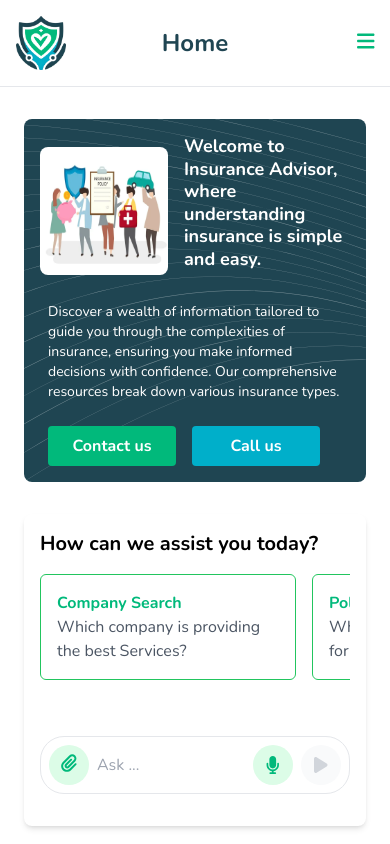
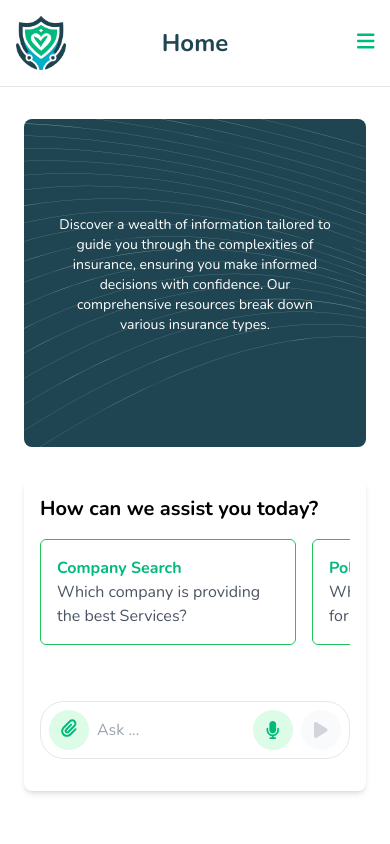
Before and after one commit to tantunholdings/medicare-tantun-web, a Next.js app: page / in a window 390 px wide. Built offline with nearby package versions, Linux system fonts and the light colour scheme.

Commit message:
Rasula_Dev fixes

```diff
--- a/app/layout.tsx
+++ b/app/layout.tsx
@@ -14,8 +14,8 @@ const geistMono = localFont({
 });
 
 export const metadata: Metadata = {
-  title: "Create Next App",
-  description: "Generated by create next app",
+  title: "MediCare",
+  description: "Generated by SahiruW",
 };
 
 export default function RootLayout({
--- a/components/AssistanceSection.js
+++ b/components/AssistanceSection.js
@@ -1,11 +1,6 @@
-"use client"; // Mark this as a client component
-
-import { useState } from "react";
-import Card from "./Card"; // Import the Card component from the new file
 import ChatPopup from "./ChatPopup";
 
 export default function AssistanceSection() {
-
   return (
     <section className="mt-8 bg-white p-4 rounded-lg shadow-md ">
       <h2 className="text-xl font-semibold mb-4">
--- a/components/BlogPage.js
+++ b/components/BlogPage.js
@@ -3,10 +3,34 @@
 import React, { useEffect, useState } from "react";
 import PropTypes from "prop-types";
 import BlogCard from "./BlogCard";
+import BlogPageSkeleton from "./skeleton/BlogPageSkeleton"; // Import the skeleton
 
 export default function BlogPage({ blogId }) {
   const [blogData, setBlogData] = useState(null);
   const [recentPosts, setRecentPosts] = useState([]);
+  const [loading, setLoading] = useState(true); // Loading state
+
+  function reformatBlogContent(content) {
+    // Step 1: Remove new lines
+    let formattedContent = content.replace(/\r\n/g, ""); // Remove \r\n new lines
+
+    // Step 2: Add top margin to heading tags (h1, h2, h3, h4, h5, h6)
+    formattedContent = formattedContent.replace(
+      /<h([1-6])>/g,
+      '<h$1 style="margin-top: 1.5em;">'
+    );
+
+    // Step 3: Indent list items (li)
+    formattedContent = formattedContent.replace(
+      /<li>/g,
+      '<li style="padding-left: 20px;">'
+    );
+
+    // Step 4: Add small margin before and after paragraphs (p)
+    formattedContent = formattedContent.replace(/<p>/g, "");
+
+    return formattedContent;
+  }
 
   // Fetch blog data by ID
   useEffect(() => {
@@ -17,10 +41,16 @@ export default function BlogPage({ blogId }) {
         );
         const data = await response.json();
         if (data && data.blog) {
-          setBlogData(data.blog);
+          // Reformat the content
+          const formattedContent = reformatBlogContent(data.blog.content);
+
+          // Set the blog data with the formatted content
+          setBlogData({ ...data.blog, content: formattedContent });
         }
       } catch (error) {
         console.error("Error fetching blog data:", error);
+      } finally {
+        setLoading(false); // Set loading to false after fetching
       }
     };
 
@@ -49,8 +79,9 @@ export default function BlogPage({ blogId }) {
     fetchRecentPosts();
   }, []);
 
-  if (!blogData) {
-    return <div>Loading...</div>;
+  // Show skeleton if loading
+  if (loading) {
+    return <BlogPageSkeleton />; // Show skeleton loader while data is loading
   }
 
   const { title, subtitle, author, tags, content, date, image_url } = blogData;
--- a/components/HeroSection.js
+++ b/components/HeroSection.js
@@ -1,10 +1,11 @@
 "use client"; // Ensure this is a client-side component
 
-import { useState } from "react";
+import { useState, useEffect } from "react";
 import DetailsPopup from "./DetailsPopup"; // Assuming DetailsPopup is correctly imported
 
 export default function HeroSection() {
   const [showDetailsPopup, setShowDetailsPopup] = useState(false);
+  const [carouselView, setCarouselView] = useState(0); // 0 for topic & image, 1 for text section
 
   const handleContactUsClick = () => {
     setShowDetailsPopup(true); // Show the popup when Contact Us is clicked
@@ -13,6 +14,15 @@ export default function HeroSection() {
   const closeDetailsPopup = () => {
     setShowDetailsPopup(false); // Close the popup
   };
+
+  // Carousel Effect
+  useEffect(() => {
+    const interval = setInterval(() => {
+      setCarouselView((prev) => (prev === 0 ? 1 : 0)); // Toggle between 0 and 1
+    }, 5000); // Switch every 5 seconds
+
+    return () => clearInterval(interval); // Cleanup on unmount
+  }, []);
 
   return (
     <>
@@ -26,32 +36,53 @@ export default function HeroSection() {
         }}
       >
         <div className="flex flex-col items-center md:flex-row">
-          {/* For mobile, the image appears at the top */}
-          <div className="md:hidden mb-4 flex items-center">
-            <img
-              alt="Placeholder image representing insurance information"
-              className="rounded-lg h-32 w-32 mr-4" // Added margin-right (mr-4) for space between the image and text
-              src="/assets/placeholder-image.jpg" // Correct placeholder image path
-              width="100"
-              height="100"
-            />
-            <div className="text-left">
-              <h1 className="text-lg sm:text-xl font-bold mb-4 leading-tight">
-                {" "}
-                {/* Adjusted text size for small screens */}
-                Welcome to Insurance Advisor, where understanding insurance is
-                simple and easy.
-              </h1>
+          {/* Mobile Carousel Section */}
+          <div className="md:hidden mb-4 w-full flex items-center justify-center">
+            {/* Carousel container with a larger fixed height and transition */}
+            <div
+              className="relative w-full flex flex-col justify-center items-center transition-all duration-500 ease-in-out"
+              style={{
+                minHeight: "280px",
+                height: "280px",
+                overflow: "hidden",
+              }} // Increased height to fit both text and image
+            >
+              {/* Show Topic & Image on first view */}
+              {carouselView === 0 && (
+                <div className="absolute inset-0 flex flex-col items-center justify-center transition-opacity duration-500 opacity-100 text-center">
+                  <img
+                    alt="Placeholder image representing insurance information"
+                    className="rounded-lg h-40 w-60 mb-2"
+                    src="/assets/placeholder-image.jpg" // Correct placeholder image path
+                    width="100"
+                    height="100"
+                  />
+                  <h1 className="text-lg sm:text-xl font-bold leading-tight text-center px-4">
+                    Welcome to Insurance Advisor, where understanding insurance
+                    is simple and easy.
+                  </h1>
+                </div>
+              )}
+              {/* Show Text Section on second view */}
+              {carouselView === 1 && (
+                <div className="absolute inset-0 flex flex-col items-center justify-center transition-opacity duration-500 opacity-100">
+                  <p className="text-sm text-center px-4">
+                    Discover a wealth of information tailored to guide you
+                    through the complexities of insurance, ensuring you make
+                    informed decisions with confidence. Our comprehensive
+                    resources break down various insurance types.
+                  </p>
+                </div>
+              )}
             </div>
           </div>
 
-          {/* Text Section */}
-          <div className="md:w-2/3 text-left">
-            <h1 className="hidden md:block text-xl md:text-2xl lg:text-3xl font-bold mb-4 leading-tight px-2">
+          {/* Text Section for larger screens */}
+          <div className="hidden md:block md:w-2/3 text-left">
+            <h1 className="md:block text-xl md:text-2xl lg:text-3xl font-bold mb-4 leading-tight px-2">
               Welcome to Insurance Advisor, where understanding insurance is
               simple and easy.
             </h1>
-
             <p className="text-sm md:text-base mb-6 px-2">
               Discover a wealth of information tailored to guide you through the
               complexities of insurance, ensuring you make informed decisions
@@ -59,7 +90,10 @@ export default function HeroSection() {
               insurance types.
             </p>
             <div className="flex space-x-4 px-2">
-              <button className="bg-primary hover:bg-green-600 text-white font-semibold py-2 px-4 rounded w-32">
+              <button
+                className="bg-primary hover:bg-green-600 text-white font-semibold py-2 px-4 rounded w-32"
+                onClick={handleContactUsClick}
+              >
                 Contact us
               </button>
               <button className="bg-secondary hover:bg-blue-600 text-white font-semibold py-2 px-4 rounded w-32">
--- /dev/null
+++ b/components/skeleton/BlogPageSkeleton.js
@@ -0,0 +1,49 @@
+const BlogPageSkeleton = () => {
+  return (
+    <div className="bg-white p-6">
+      <div className="max-w-6xl mx-auto bg-white rounded-lg shadow-lg overflow-hidden flex flex-col lg:flex-row">
+        {/* Main Blog Content Skeleton */}
+        <div className="w-full lg:w-2/3 p-6">
+          <div className="relative">
+            <div className="w-full h-96 bg-gray-200 rounded-3xl animate-pulse"></div>
+            {/* Overlapping div skeleton */}
+            <div className="bg-white relative left-0 right-0 top-[90%] px-6 py-4 mx-auto rounded-3xl shadow-lg animate-pulse">
+              <div className="h-8 bg-gray-300 rounded mb-2 w-3/4"></div>
+              <div className="h-6 bg-gray-300 rounded mb-2 w-1/2"></div>
+              <div className="flex justify-between items-center pb-4">
+                <div className="flex space-x-2 mt-auto">
+                  <div className="px-4 py-2 bg-gray-300 text-gray-600 text-xs rounded-full whitespace-nowrap"></div>
+                  <div className="px-4 py-2 bg-gray-300 text-gray-600 text-xs rounded-full whitespace-nowrap"></div>
+                </div>
+                <span className="h-4 bg-gray-300 w-20"></span>
+              </div>
+              <div className="h-4 bg-gray-200 rounded w-full mb-2"></div>
+              <div className="h-4 bg-gray-200 rounded w-5/6 mb-2"></div>
+              <div className="h-4 bg-gray-200 rounded w-3/4 mb-2"></div>
+            </div>
+          </div>
+        </div>
+
+        {/* Recent Posts Skeleton */}
+        <div className="w-full lg:w-1/3 p-6">
+          <div className="h-6 bg-gray-300 rounded mb-4 w-1/3"></div>
+          <div className="space-y-4">
+            {[...Array(2)].map((_, idx) => (
+              <div
+                key={idx}
+                className="bg-gray-200 p-4 rounded-lg shadow-md animate-pulse"
+              >
+                <div className="h-24 bg-gray-300 rounded mb-4"></div>
+                <div className="h-6 bg-gray-300 rounded w-3/4 mb-2"></div>
+                <div className="h-4 bg-gray-300 rounded w-full mb-2"></div>
+                <div className="h-4 bg-gray-300 rounded w-5/6"></div>
+              </div>
+            ))}
+          </div>
+        </div>
+      </div>
+    </div>
+  );
+};
+
+export default BlogPageSkeleton;
```
Also changed, not shown: components/ChatPopup.js (+36 -33 lines), components/DetailsPopup.js (+3 -26 lines).
